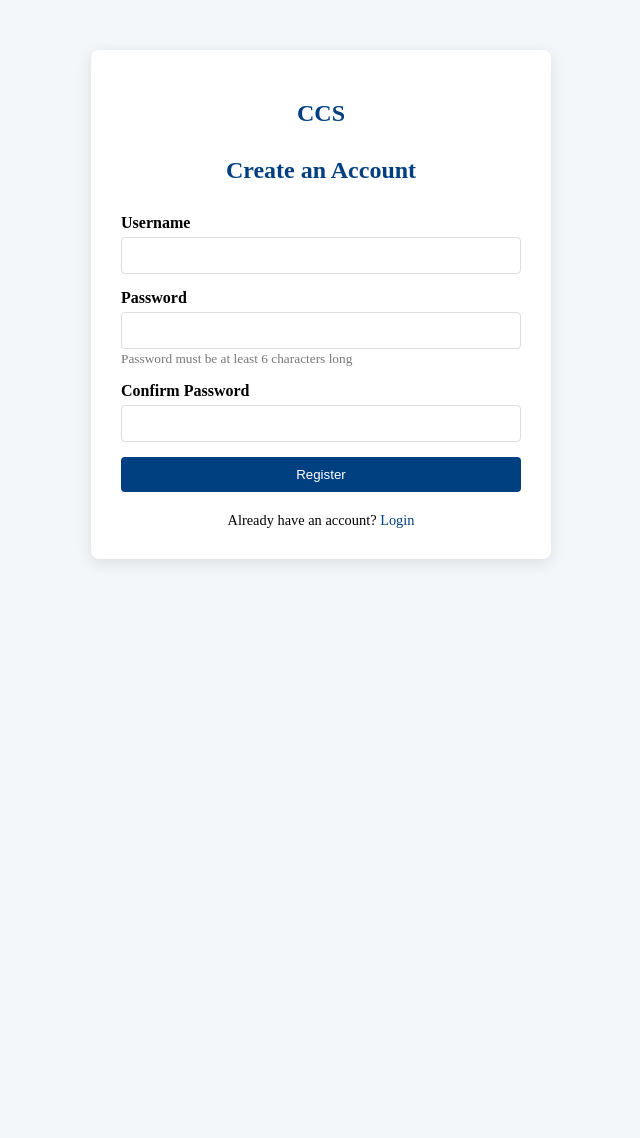
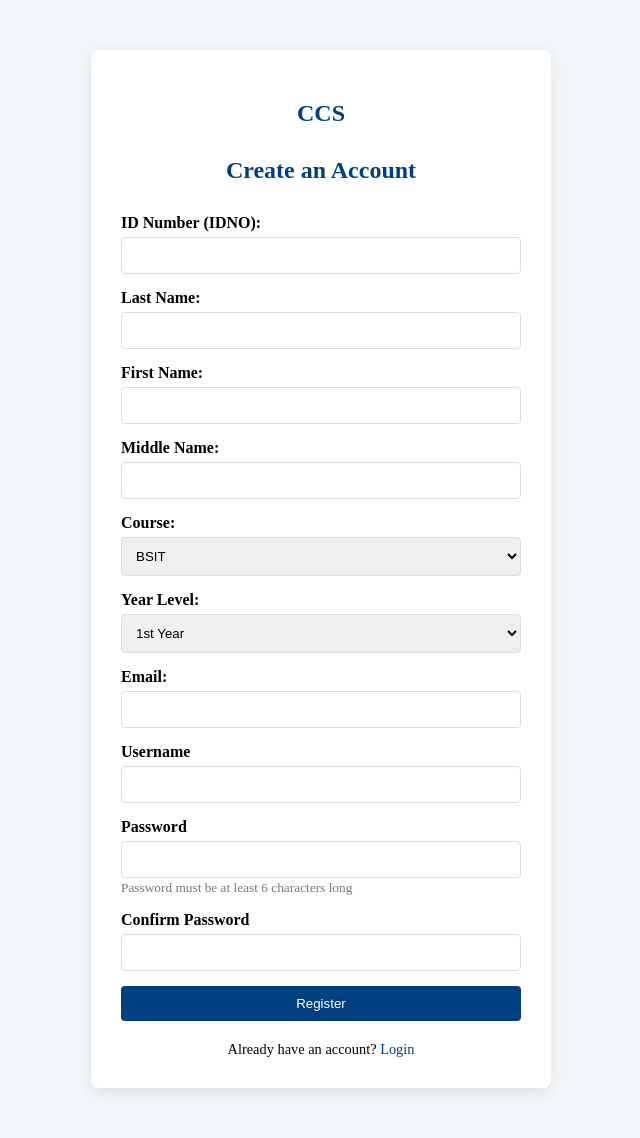
Before and after one commit to ZEENNPAII/New-SITIN-MON, a Flask app: page /register in a window 1280 px wide. Shown: the whole page, without its empty margins (319-959 px from the left). Before the commit the page ends 563 px from the top, so only its background shows below. Run offline with Flask 3, Linux system fonts and the light colour scheme.

Commit message:
Registration update

```diff
--- a/templates/register.html
+++ b/templates/register.html
@@ -26,6 +26,52 @@
         {% endwith %}
 
         <form action="{{ url_for('register') }}" method="post" id="register-form">
+            <!-- New Fields -->
+            <div class="form-group">
+                <label for="idno" class="form-label">ID Number (IDNO):</label>
+                <input type="text" id="idno" name="idno" class="form-control" value="{{ request.form.get('idno', '') }}" required>
+            </div>
+
+            <div class="form-group">
+                <label for="lastname" class="form-label">Last Name:</label>
+                <input type="text" id="lastname" name="lastname" class="form-control" value="{{ request.form.get('lastname', '') }}" required>
+            </div>
+
+            <div class="form-group">
+                <label for="firstname" class="form-label">First Name:</label>
+                <input type="text" id="firstname" name="firstname" class="form-control" value="{{ request.form.get('firstname', '') }}" required>
+            </div>
+
+            <div class="form-group">
+                <label for="midname" class="form-label">Middle Name:</label>
+                <input type="text" id="midname" name="midname" class="form-control" value="{{ request.form.get('midname', '') }}">
+            </div>
+
+            <div class="form-group">
+                <label for="course" class="form-label">Course:</label>
+                <select id="course" name="course" class="form-control" required>
+                    <option value="BSIT" {% if request.form.get('course') == 'BSIT' %}selected{% endif %}>BSIT</option>
+                    <option value="BSCS" {% if request.form.get('course') == 'BSCS' %}selected{% endif %}>BSCS</option>
+                    <option value="BSCE" {% if request.form.get('course') == 'BSCE' %}selected{% endif %}>BSCE</option>
+                </select>
+            </div>
+
+            <div class="form-group">
+                <label for="yearlevel" class="form-label">Year Level:</label>
+                <select id="yearlevel" name="yearlevel" class="form-control" required>
+                    <option value="1" {% if request.form.get('yearlevel') == '1' %}selected{% endif %}>1st Year</option>
+                    <option value="2" {% if request.form.get('yearlevel') == '2' %}selected{% endif %}>2nd Year</option>
+                    <option value="3" {% if request.form.get('yearlevel') == '3' %}selected{% endif %}>3rd Year</option>
+                    <option value="4" {% if request.form.get('yearlevel') == '4' %}selected{% endif %}>4th Year</option>
+                </select>
+            </div>
+
+            <div class="form-group">
+                <label for="email" class="form-label">Email:</label>
+                <input type="email" id="email" name="email" class="form-control" value="{{ request.form.get('email', '') }}" required>
+            </div>
+
+            <!-- Existing Fields -->
             <div class="form-group">
                 <label for="username" class="form-label">Username</label>
                 <input type="text" id="username" name="username" class="form-control" required>
```
